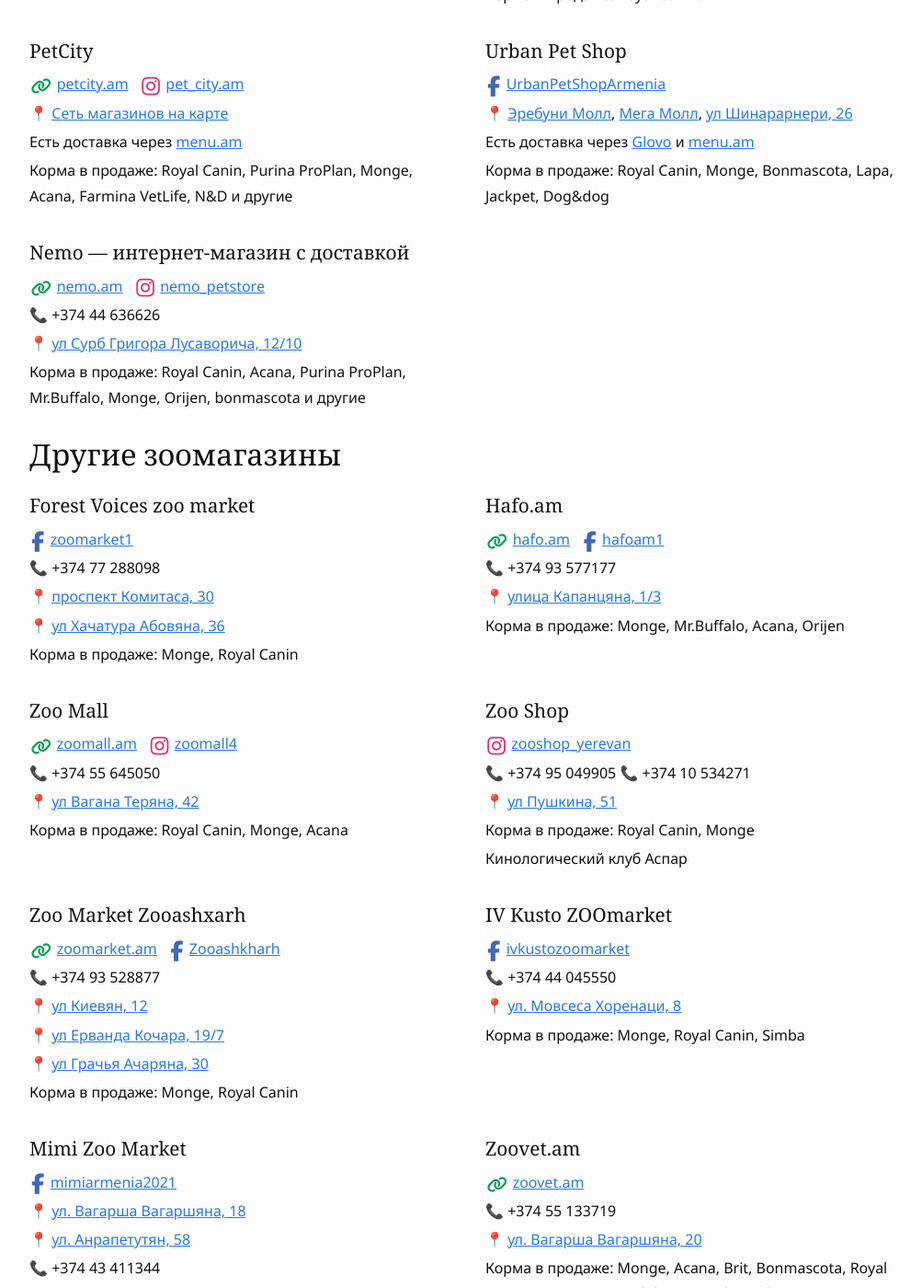
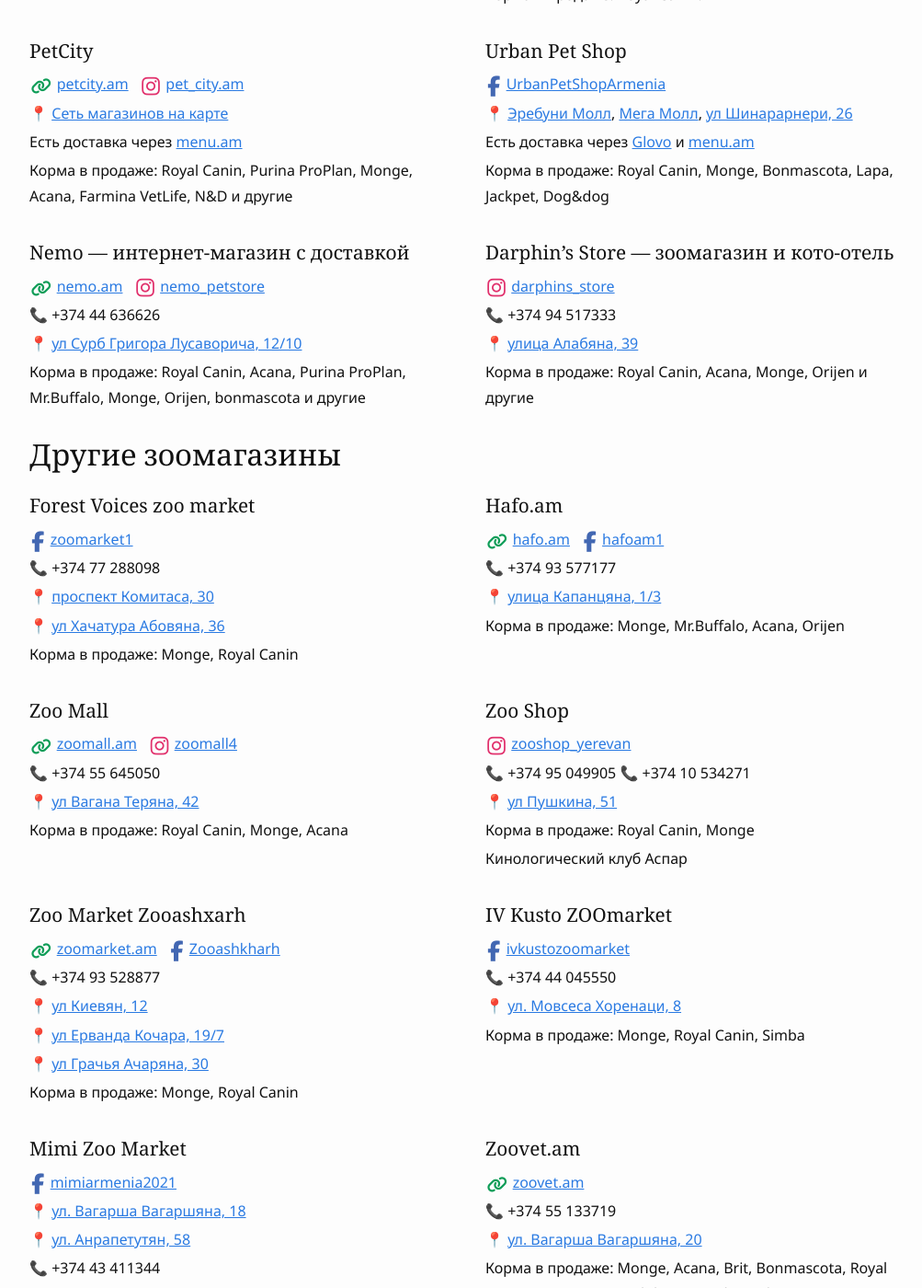
Before and after one commit to haywiki/haywiki.github.io, a Jekyll site: the page built from animals/shops.md, in a window 1280 px wide and 1400 px high, scrolled down 1261 px. Shown: the whole window at 92% size, without its empty margins (128-1131 px from the left). Built offline with Jekyll 4.4.1, drawn with Linux system fonts in a browser that asks for light colours; nearby versions of some CDN libraries; a script that is not in the unit is left out; some of the changed text lies outside the part shown.

Commit message:
два новых зоомагазина

```diff
--- a/_config.yml
+++ b/_config.yml
@@ -52,4 +52,4 @@
 
 # Content variables
 
-mir_cards_date: "06.08.2023"
+mir_cards_date: "13.09.2023"
--- a/animals/shops.md
+++ b/animals/shops.md
@@ -70,6 +70,16 @@
 - 📞 +374 44 636626
 - 📍 [ул Сурб Григора Лусаворича, 12/10](https://yandex.ru/maps/org/nemo/191697089221/)
 - Корма в продаже: Royal Canin, Acana, Purina ProPlan, Mr.Buffalo, Monge, Orijen, bonmascota и другие
+
+</div>
+<div class="card">
+
+### Darphin’s Store — зоомагазин и кото-отель
+
+- <i class="fa-brands fa-instagram"></i> [darphins_store](https://instagram.com/darphins_store)
+- 📞 +374 94 517333
+- 📍 [улица Алабяна, 39](https://yandex.ru/maps/10262/yerevan/house/YE0YcgBoTEwOQFpqfX14eXpkYg==)
+- Корма в продаже: Royal Canin, Acana, Monge, Orijen и другие
 
 </div>
 </div>
@@ -178,6 +188,16 @@
 </div>
 <div class="card">
 
+### Animal Care Center
+
+- <i class="fa-brands fa-instagram"></i> [_animal_care__center](https://www.instagram.com/animal_care__center/)
+- 📞 +374 33 554409
+- 📍 [улица Сарьяна, 28/4](https://yandex.ru/maps/10262/yerevan/house/YE0YcwdkTEYEQFpqfX15c3ljYw==/)
+- Корма в продаже: нет информации
+
+</div>
+<div class="card">
+
 ### Royal Canin в Дилижане
 
 - 📞 +374 96 966346
```
Also changed, not shown: animals/vetclinics.md (+1 -1 lines), Gemfile.lock.
